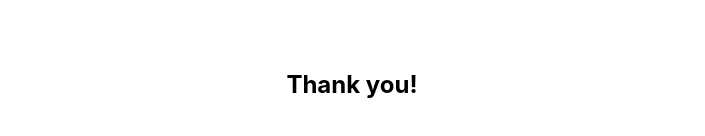
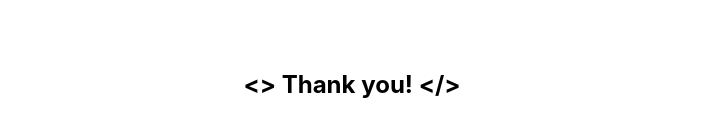
Before and after one commit to heejun8250/Portfolio, a React (Create React App) app in the folder portfolio/: page / in a window 1280 px wide. Shown: the part 2553-2689 px from the top of the page, without its empty margins (288-993 px from the left). Built offline with nearby package versions, Linux system fonts and the light colour scheme.

Commit message:
[수정] h2 텍스트 수정

```diff
--- a/portfolio/src/components/Home.jsx
+++ b/portfolio/src/components/Home.jsx
@@ -16,7 +16,7 @@ const Home = () => {
       <DivLine />
       <Experience />
       <DivLine />
-      <h2 className='tytext'>Thank you!</h2>
+      <h2 className='tytext'>{"<> Thank you! </>"}</h2>
     </HomeField>
   )
 }
```
